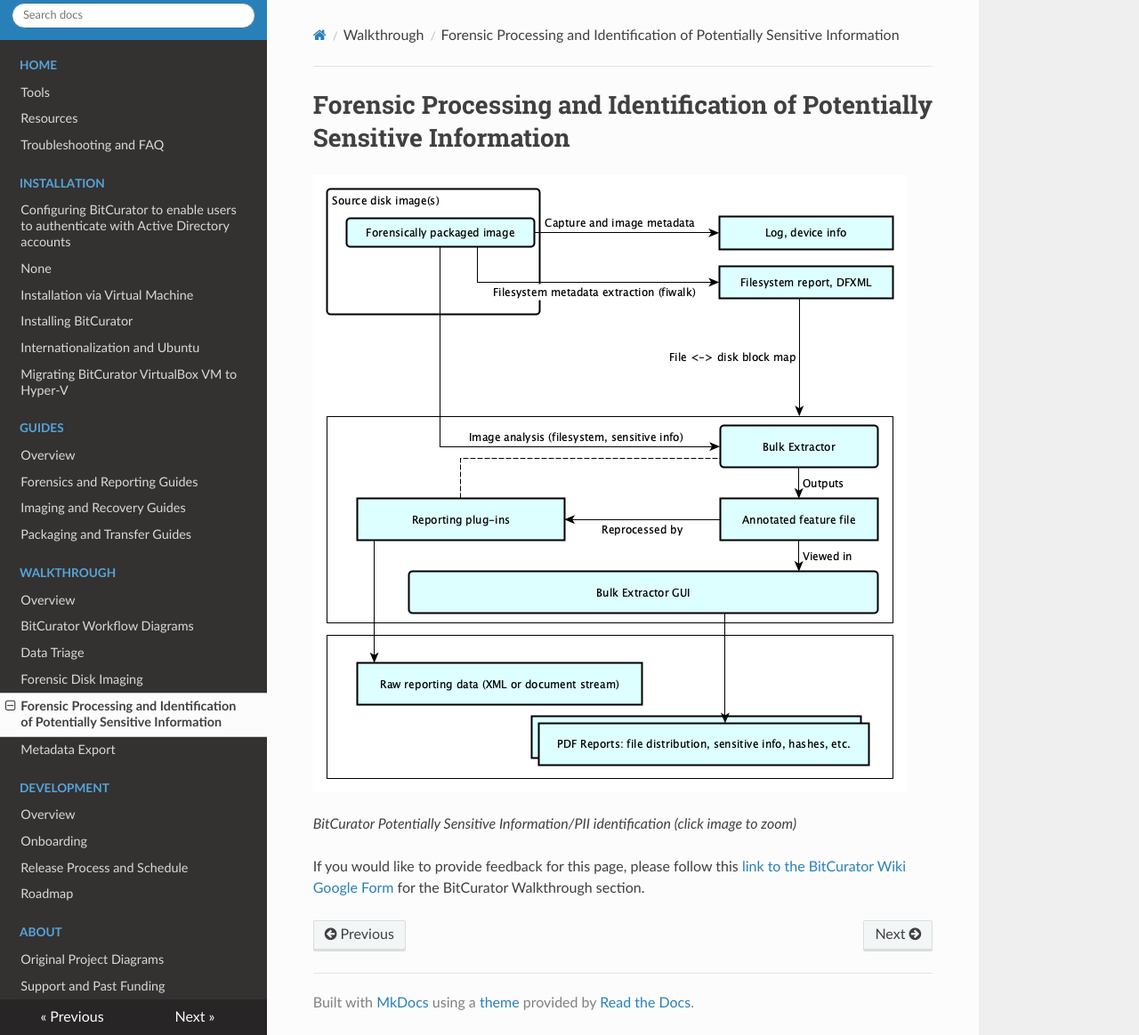
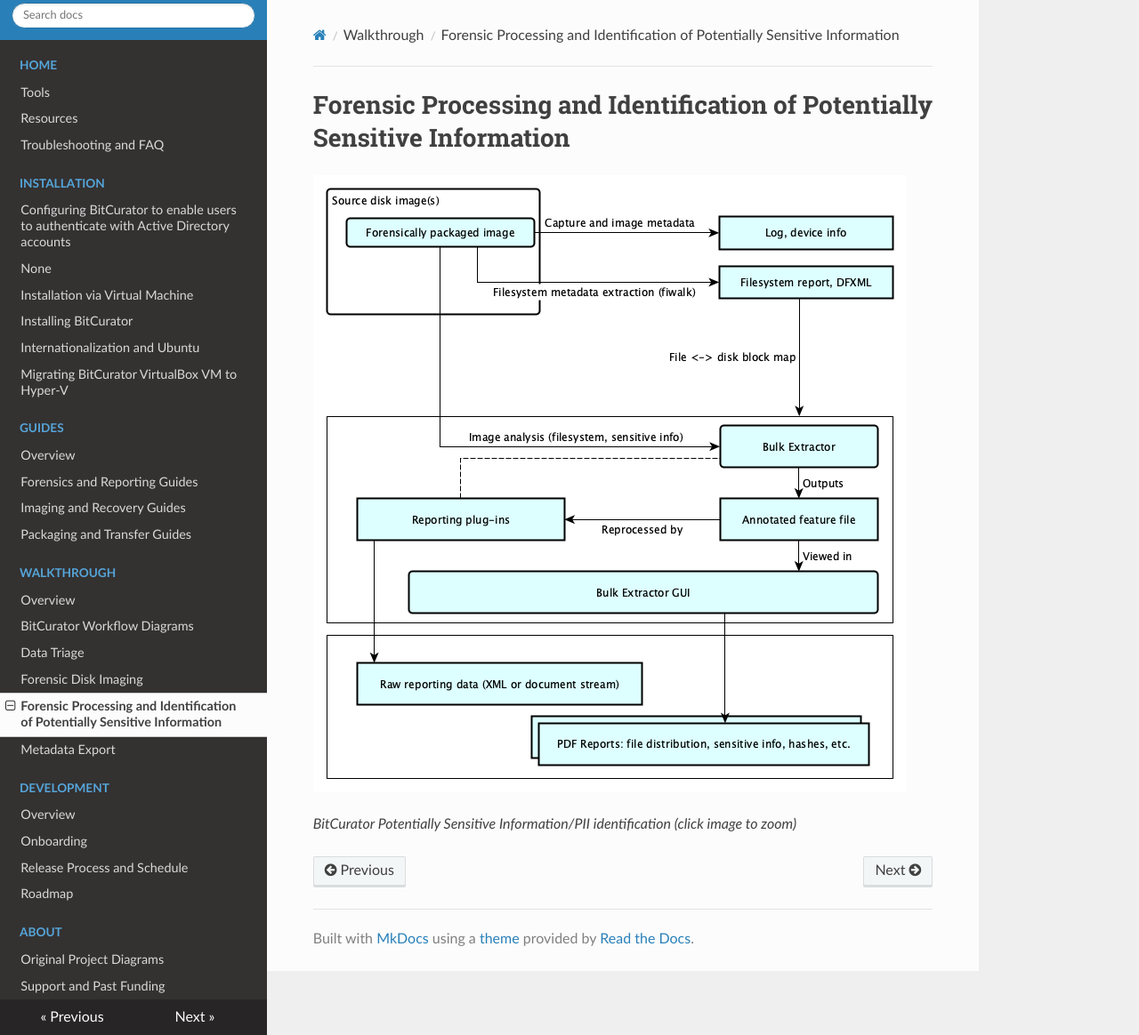
Before and after one commit to BitCurator/documentation, an MkDocs documentation site: the page built from docs/BitCurator Walkthrough/BitCurator Workflow Diagrams/Forensic Processing and Identification of Potentially Sensitive Information.md, in a window 1280 px wide and 1164 px high. Shown: the whole window at 89% size. Built offline with MkDocs 1.6.1, drawn with Linux system fonts in a browser that asks for light colours; nearby versions of some CDN libraries.

Commit message:
remove google form

```diff
--- a/docs/BitCurator Walkthrough/BitCurator Workflow Diagrams/Forensic Processing and Identification of Potentially Sensitive Information.md
+++ b/docs/BitCurator Walkthrough/BitCurator Workflow Diagrams/Forensic Processing and Identification of Potentially Sensitive Information.md
@@ -11,11 +11,3 @@
 ![carving-v1-w.png](attachments/carving-v1-w.png)
 
 *BitCurator Potentially Sensitive Information/PII identification (click image to zoom)*
-
-
-
-
-
-
-
- If you would like to provide feedback for this page, please follow this [link to the BitCurator Wiki Google Form](https://docs.google.com/forms/d/e/1FAIpQLSfbGxcijN4d7OXzhZrKUoKBYrP3UV4X7XfVBf2DxHn-LBF8kQ/viewform?usp=sf_link) for the BitCurator Walkthrough section.
```
